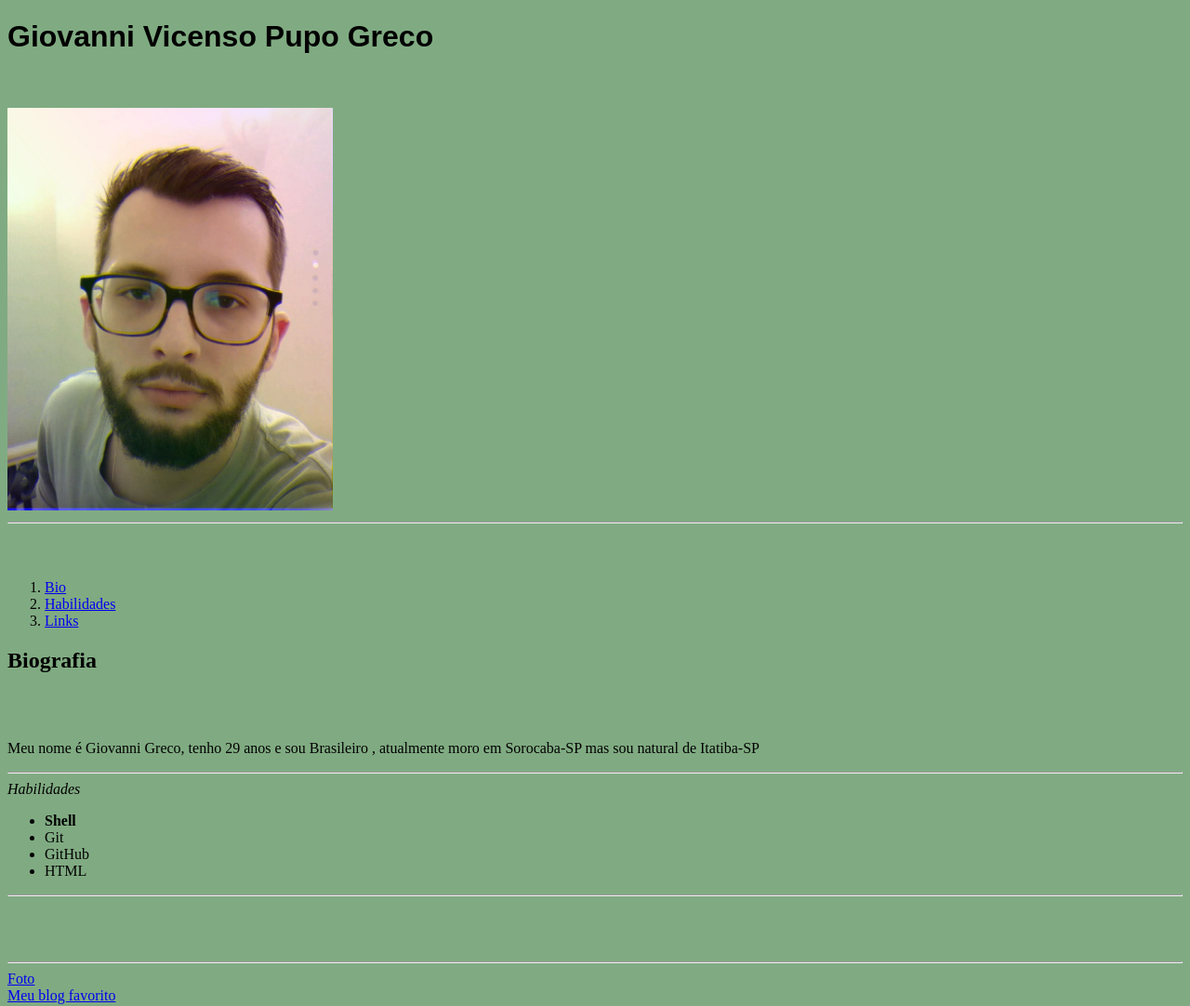
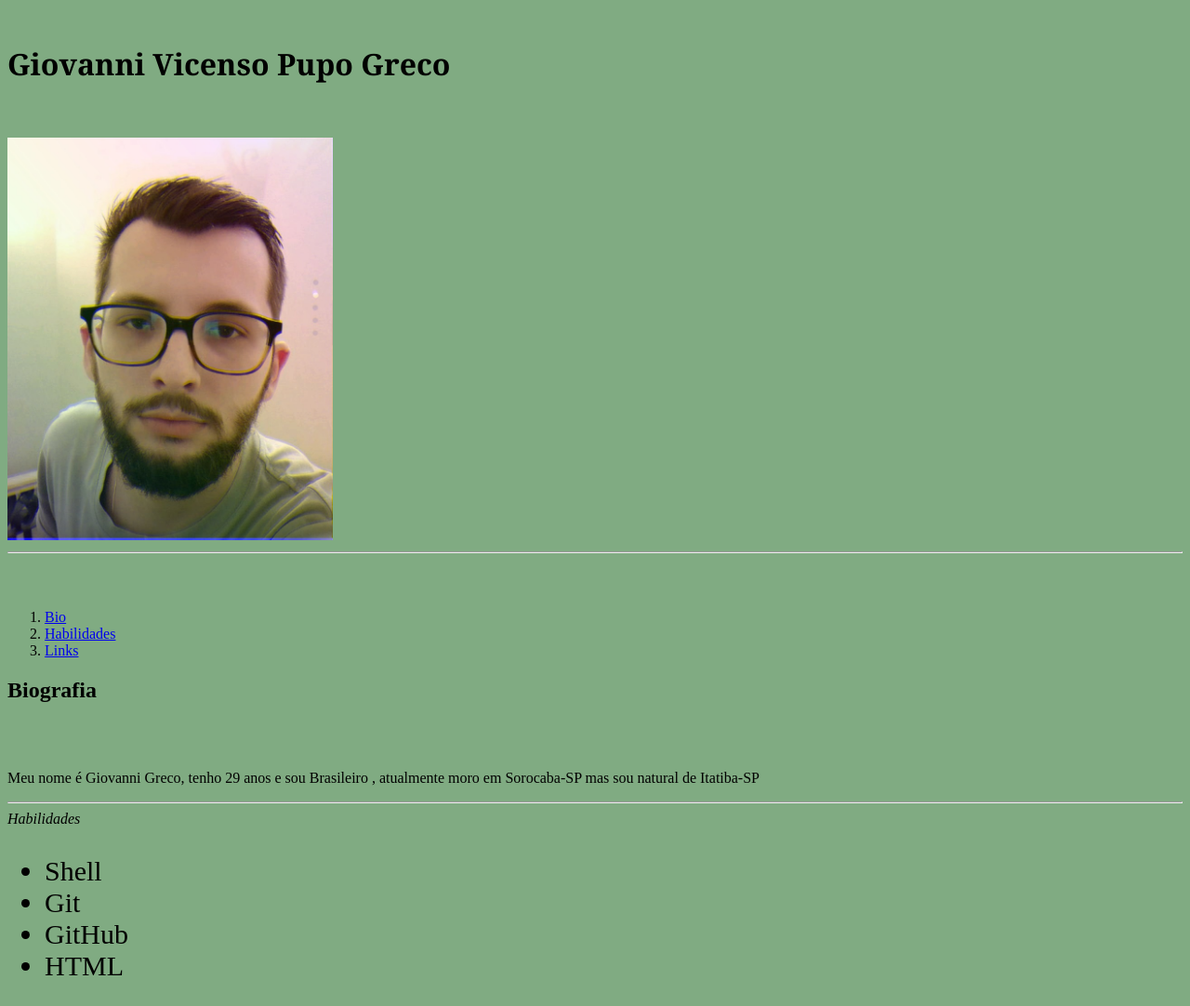
Before and after one commit to giovanni-greco/giovannivpgreco.github.io, a plain HTML site: page index.html in a window 1280 px wide. Shown: the top 1082 px of the page at 93% size. Drawn offline with Linux system fonts and the light colour scheme.

Commit message:
Adiciona requisitos

```diff
--- a/index.html
+++ b/index.html
@@ -5,13 +5,15 @@
 <title>Portfolio Web</title>
 <style>
     body { background-color: #80AB82;}
-    h1 { font-family: fantasy;
+    .skills {font-size: 30px;}
+    h1 {font-family: Georgia, 'Times New Roman', Times, serif;}
 
-     }
+
 </style>
     </head>
     <body>
-        <h1><strong> Giovanni Vicenso Pupo Greco</strong></h1>
+        <br>
+        <h1>Giovanni Vicenso Pupo Greco</h1>
         <br>
         <br>
         <img src="eu.jpg" alt="Giovanni Greco" width="350px" id="foto">
@@ -26,11 +28,11 @@
         <h2>Biografia</h2>
         <br>
         <br>
-        <p id="bio">Meu nome é Giovanni Greco, tenho 29 anos e sou Brasileiro , atualmente moro em Sorocaba-SP mas sou natural de Itatiba-SP</p>
+        <p id="bio" >Meu nome é Giovanni Greco, tenho 29 anos e sou Brasileiro , atualmente moro em Sorocaba-SP mas sou natural de Itatiba-SP</p>
         <hr>
         <i id="skill">Habilidades</i>
-        <ul>
-            <li><b>Shell</b></li>
+        <ul class="skills">
+            <li>Shell</li>
             <li>Git</li>
             <li>GitHub</li>
             <li>HTML</li>
```
